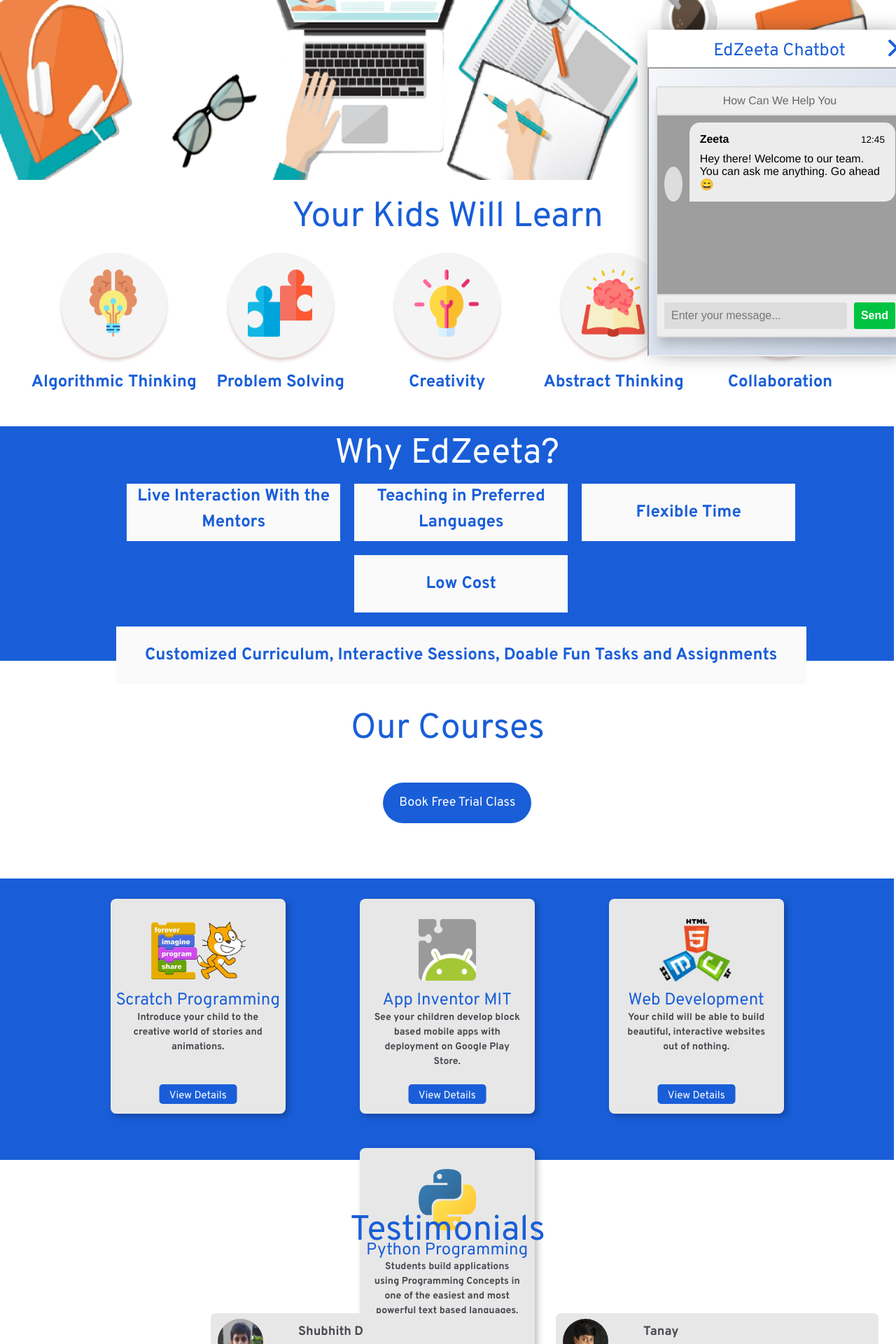
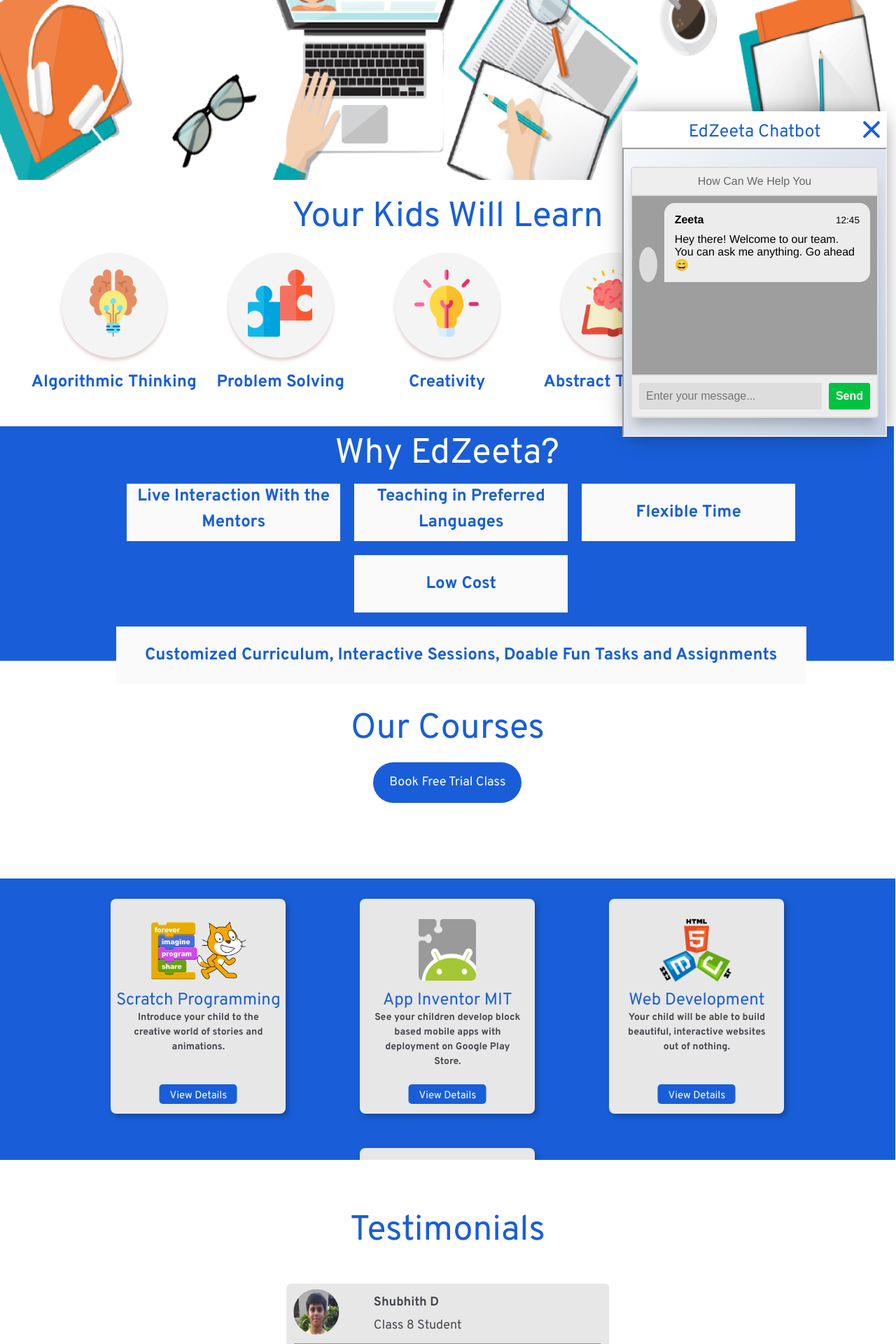
Before and after one commit to Laaaaksh/Edzeeta-Flask, a Flask app: page / in a window 1280 px wide, after a click that opens the changed part. Shown: the part 480-2400 px from the top of the page at 70% size. Run offline with Flask 2, Linux system fonts and the light colour scheme; parts of the project's set-up code (start-up, migrations or seed data) failed here and were passed over; some libraries are stand-ins or nearby versions.

Commit message:
all fixes done

```diff
--- a/static/styles/home.css
+++ b/static/styles/home.css
@@ -346,21 +346,18 @@ body ::-webkit-scrollbar-thumb:hover {
   height: 413px;
   width: 378px;
   position: fixed;
-  left: 50%;
-  top: 56%;
-  -webkit-transform: translate(-50%, -50%);
-          transform: translate(-50%, -50%);
   z-index: 3;
+  bottom: 2%;
+  right: 1%;
 }
 
 .iframe_parent {
   height: 465px;
   width: 378px;
   position: fixed;
-  left: 87%;
-  top: 67%;
-  -webkit-transform: translate(-50%, -50%);
-          transform: translate(-50%, -50%);
+  /* top: 34%; */
+  bottom: 2%;
+  right: 1%;
   z-index: 3;
   -webkit-box-shadow: 0px 0px 31px -11px rgba(0, 0, 0, 0.75);
   box-shadow: 0px 0px 31px -11px rgba(0, 0, 0, 0.75);
@@ -383,8 +380,7 @@ body ::-webkit-scrollbar-thumb:hover {
 .close-container {
   cursor: pointer;
   position: fixed;
-  top: 0%;
-  left: 90%;
+  right: 4%;
 }
 
 .leftright {
@@ -557,10 +553,10 @@ label {
 
 .trialclass-button {
   position: absolute;
-  left: 42.8%;
-  right: 40.8%;
+  left: 50%;
+  -webkit-transform: translate(-50%, -50%);
+          transform: translate(-50%, -50%);
   top: 23.71%;
-  bottom: 50%;
 }
 
 .trialclass-button button {
@@ -826,15 +824,15 @@ label {
           justify-content: center;
   -ms-flex-wrap: wrap;
       flex-wrap: wrap;
-  margin-left: 251px;
-}
-
-.testimonials ul li {
+  padding-left: 0;
+}
+
+ul li {
   padding: 10px;
   padding-right: 10px;
 }
 
-.testimonials .bbox {
+.bbox {
   width: 461px;
   height: 325px;
   background: #e7e7e7;
@@ -842,7 +840,7 @@ label {
   position: relative;
 }
 
-.testimonials .box-head {
+.box-head {
   width: 100%;
   height: 82px;
   border-radius: 7px;
@@ -855,7 +853,7 @@ label {
   padding: 0px;
 }
 
-.testimonials .box-head .t-img {
+.box-head .t-img {
   margin-left: 10px;
   margin-top: 2px;
   width: 75px;
@@ -863,18 +861,18 @@ label {
   border-radius: 200px;
 }
 
-.testimonials .box-head .t-img .tt-img {
+.box-head .t-img .tt-img {
   width: 65px;
   height: 65px;
   border-radius: 200px;
   margin-top: 6px;
 }
 
-.testimonials .box-head .t-info ul {
+.box-head .t-info ul {
   list-style: none;
 }
 
-.testimonials .box-head .t-info ul li {
+.box-head .t-info ul li {
   list-style-type: none;
   padding: 0;
   margin: 0;
@@ -883,7 +881,7 @@ label {
   text-align: left;
 }
 
-.testimonials .box-head .t-info .name {
+.box-head .t-info .name {
   font-family: Overpass;
   font-style: normal;
   font-weight: bold;
@@ -893,7 +891,7 @@ label {
   color: #46494f;
 }
 
-.testimonials .box-head .t-info .aftername {
+.box-head .t-info .aftername {
   font-family: Overpass;
   font-style: normal;
   font-weight: normal;
@@ -961,12 +964,24 @@ label {
   justify-content: center;
   -ms-flex-wrap: wrap;
   flex-wrap: wrap;
-  margin-left: 394px;
   padding: 0;
 }
 
 .scratch-ul li {
   margin-left: 10px;
+}
+
+@media screen and (max-width: 1436px) and (min-width: 768px) {
+  #courses_overflow {
+    width: 100%;
+    overflow: auto;
+  }
+}
+
+@media screen and (max-width: 1024px) and (min-width: 768px) {
+  .hide_me {
+    display: none;
+  }
 }
 
 @media screen and (max-width: 768px) {
--- a/static/styles/home.scss
+++ b/static/styles/home.scss
@@ -370,30 +371,30 @@ box-shadow: 0px 0px 31px -11px rgba(0,0,0,0.75);
   height: 413px;
   width: 378px;
   position: fixed;
-  left: 50%;
-  top: 56%;
-  transform: translate(-50%, -50%);
   z-index: 3;
+  bottom: 2%;
+  right: 1%;
 
 }
 
 .iframe_parent {
   height: 465px;
   width: 378px;
-
   position: fixed;
-  left: 87%;
-  top: 67%;
-  transform: translate(-50%, -50%);
+  /* top: 34%; */
+  bottom: 2%;
+  right: 1%;
   z-index: 3;
-  -webkit-box-shadow: 0px 0px 31px -11px rgba(0,0,0,0.75);
-  -moz-box-shadow: 0px 0px 31px -11px rgba(0,0,0,0.75);
-  box-shadow: 0px 0px 31px -11px rgba(0,0,0,0.75);
-
+  -webkit-box-shadow: 0px 0px 31px -11px rgba(0, 0, 0, 0.75);
+  box-shadow: 0px 0px 31px -11px rgba(0, 0, 0, 0.75);
+  display: -webkit-box;
+  display: -ms-flexbox;
   display: flex;
-    justify-content: center;
-
-    background-color: white;
+  -webkit-box-pack: center;
+  -ms-flex-pack: center;
+  justify-content: center;
+  background-color: white;
+
 }
 
 .p_chatbox{
@@ -416,8 +417,7 @@ $mediumblu: #1E272D;
   // margin-top: 100px;
   cursor: pointer;
   position: fixed;
-    top: 0%;
-    left: 90%;
+   right: 4%;
 }
 
 .leftright{
@@ -600,10 +600,14 @@ label{
 
 .trialclass-button {
   position: absolute;
-  left: 42.8%;
-  right: 40.8%;
+
+
+
+  left: 50%;
+  transform: translate(-50%, -50%);
+
   top: 23.71%;
-  bottom: 50%;
+
   button {
     background: none;
     color: inherit;
@@ -1052,6 +1066,32 @@ ul li{
 //   margin-top: 1rem;
 //   margin-left: 1rem;
 // }
+
+
+
+
+@media screen and (max-width: 1436px) and (min-width: 768px){
+
+  #courses_overflow{
+    width: 100%;
+    overflow: auto;
+    // display: none;
+  }
+
+}
+
+@media screen and (max-width: 1024px) and (min-width: 768px){
+
+  .hide_me{
+    display: none;
+  }
+
+}
+
+
+
+
+
 
 @media screen and (max-width: 768px){
     .scratch h1{
--- a/templates/home.html
+++ b/templates/home.html
@@ -55,7 +55,7 @@
     </div>
   </div>
 
-  <div id="hm" class="header__menu hide-for-dekstop hide-for-mobile">
+  <div id="hm" class="header__menu hide-for-dekstop hide-for-mobile hide_me">
     <a href="/" style="text-decoration: none">
       <p>Home</p>
     </a>
@@ -442,7 +442,7 @@
           </ul>
         </div>
       </div>
-      <img src="../static/images/scroll.png" alt="" class="scroll-img hide-for-dekstop" />
+      <img src="../static/images/scroll.png" alt="" class="scroll-img hide-for-dekstop  hide_me" />
     </div>
 
     <div class="grid-item grid-item-4">
```
Also changed, not shown: other parts of static/styles/home.css (+30 -15 lines), other parts of static/styles/home.scss (+29 -18 lines), static/styles/blog.css (+13 -14 lines), static/styles/courses.css (+23 -18 lines), static/styles/parent_blog.css (+12 -15 lines), static/styles/parent_course.css (+53 -90 lines), static/styles/register.css (+12 -15 lines), templates/course1.html (+25 -2 lines), site.db, 1 other file.
